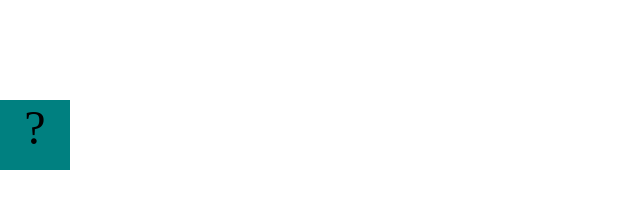
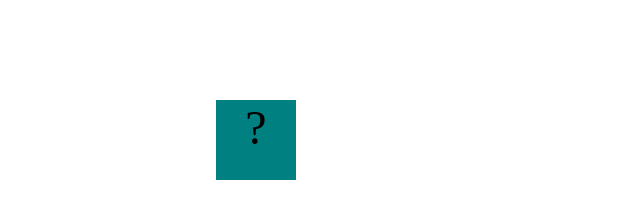
Before and after one commit to logancusimano/logancusimano.github.io, a plain HTML site: page projects/bouncing-box/index.html in a window 1280 px wide. Shown: the whole page, without its empty margins (0-640 px from the left). Drawn offline with Linux system fonts and the light colour scheme.

Commit message:
save all

```diff
--- a/projects/bouncing-box/index.html
+++ b/projects/bouncing-box/index.html
@@ -11,15 +11,15 @@
 	<style>
 		/* TODO 1 */
 		.box {
-			width: 70px;
-			height: 70px;
+			width: 80px;
+			height: 80px;
 			background-color: teal;
 			font-size: 300%;
 			text-align: center;
 			display: block;
 			position: absolute;
 			top: 100px;
-			left: 0px;
+			left: 216px;
 		}
 	</style>
 
```
